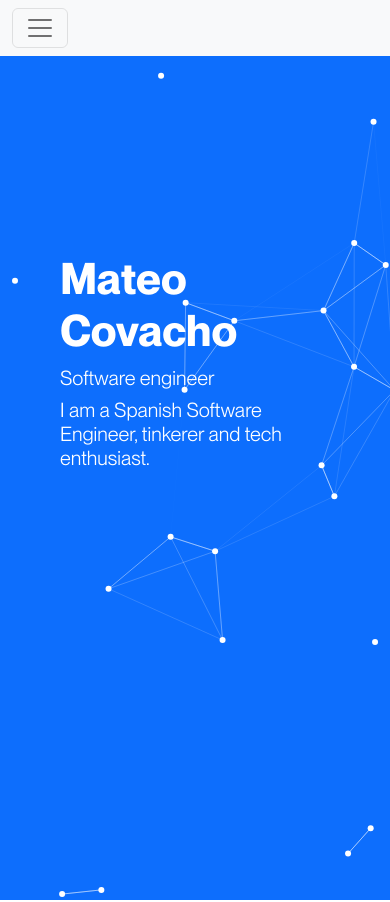
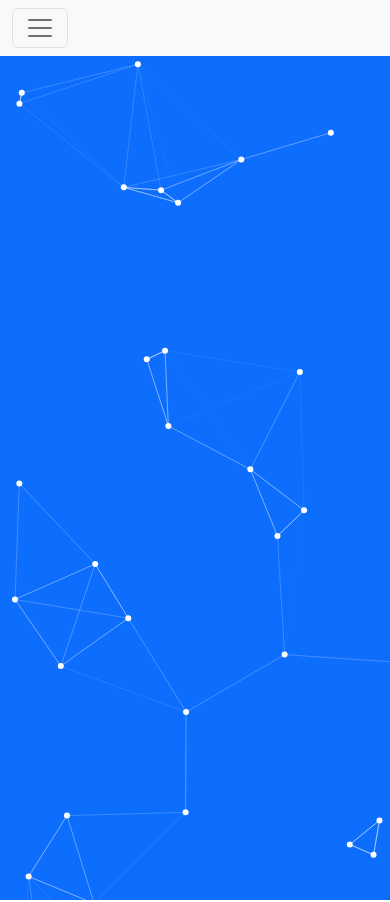
Before and after one commit to mateo-covacho/portfolio-mk2, a React (Create React App) app: page / in a window 390 px wide. Shown: the top 902 px of the page. Built offline with nearby package versions, Linux system fonts and the light colour scheme; a web font is replaced by a local one.

Commit message:
fix try mobile

```diff
--- a/src/app.css
+++ b/src/app.css
@@ -35,14 +35,16 @@
   }
 }
 
-html {
+html,
+body {
   overflow-x: hidden;
   width: 100vw;
 }
+body {
+  position: relative;
+}
 
-body {
-  width: 100vw;
-}
+
 
 h1 {
   font-family: "Neue Montreal bold";
```
